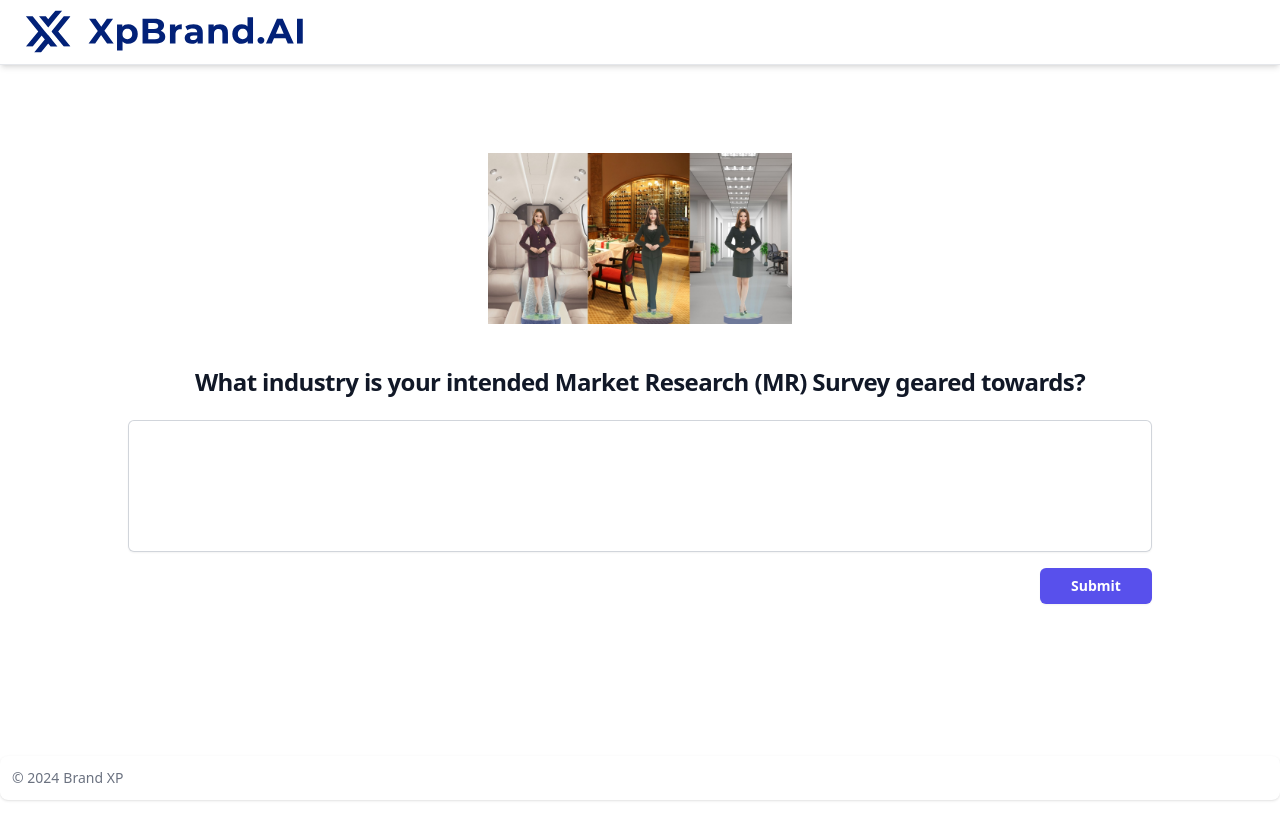
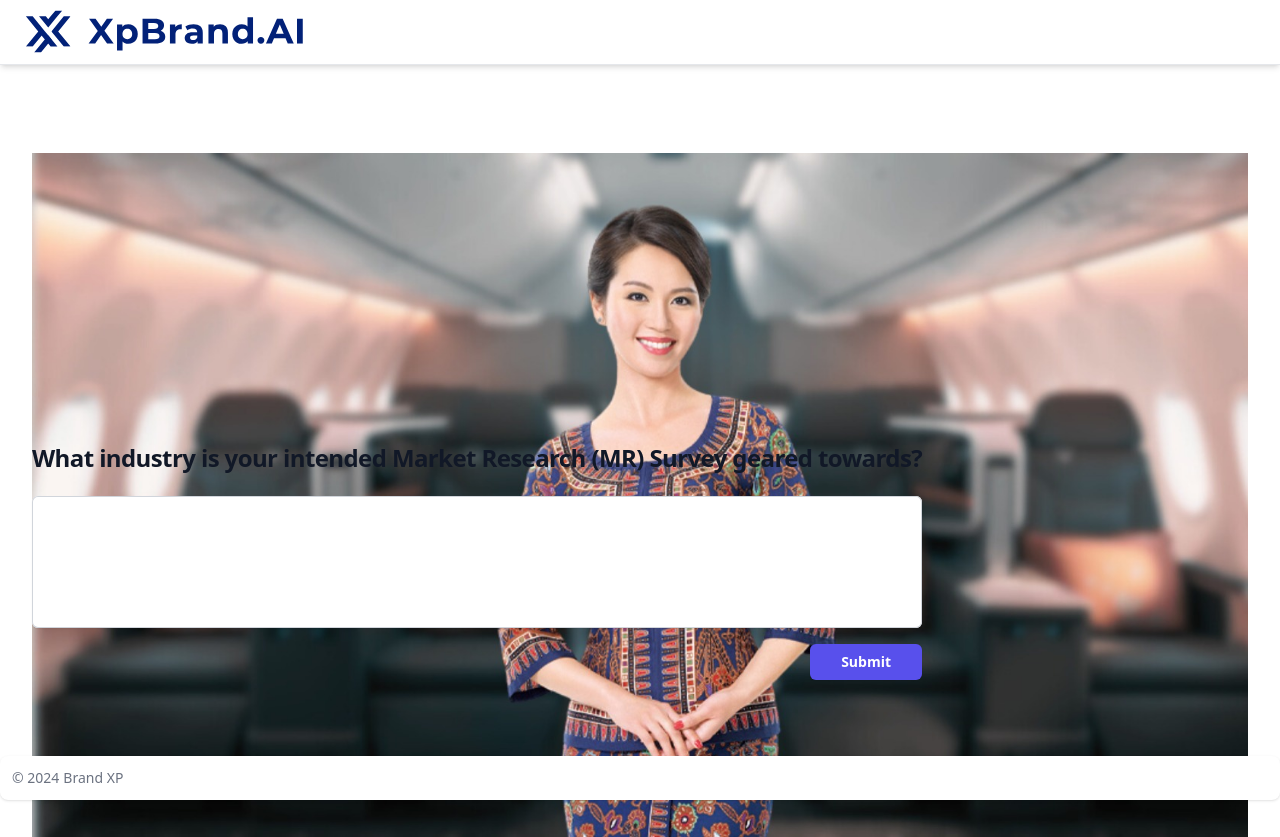
Before and after one commit to kapilnchauhan77/Dynamic-Contact-Form, a React (Vite) app: page / in a window 1280 px wide. Before the commit the page ends 800 px from the top, so only its background shows below. Built offline with nearby package versions, Linux system fonts and the light colour scheme.

Commit message:
UI Change

```diff
--- a/src/components/AvatarChat.tsx
+++ b/src/components/AvatarChat.tsx
@@ -177,8 +177,9 @@ function AvatarChat() {
                 <div className="sm:mx-auto w-full">
 
                     <div className="flex w-full align-center justify-center">
-                        <img className="pt-12 mt-10" src={"/img.jpg"} width={"25%"} />
+                        <img className="pt-12 mt-10" src={"/img.jpg"} width={"100%"} />
                     </div>
+                    <div className="absolute top-1/2 px-20 bg-white/70 opacity-70">
                     <h2 className="mt-10 text-center text-2xl font-bold leading-9 tracking-tight text-gray-900">
                         {question}
                     </h2>
@@ -259,6 +260,7 @@ function AvatarChat() {
                             </div>
                             )
                         ))}
+                        </div>
 
 
                     </div>
```
Also changed, not shown: public/img.jpg.
